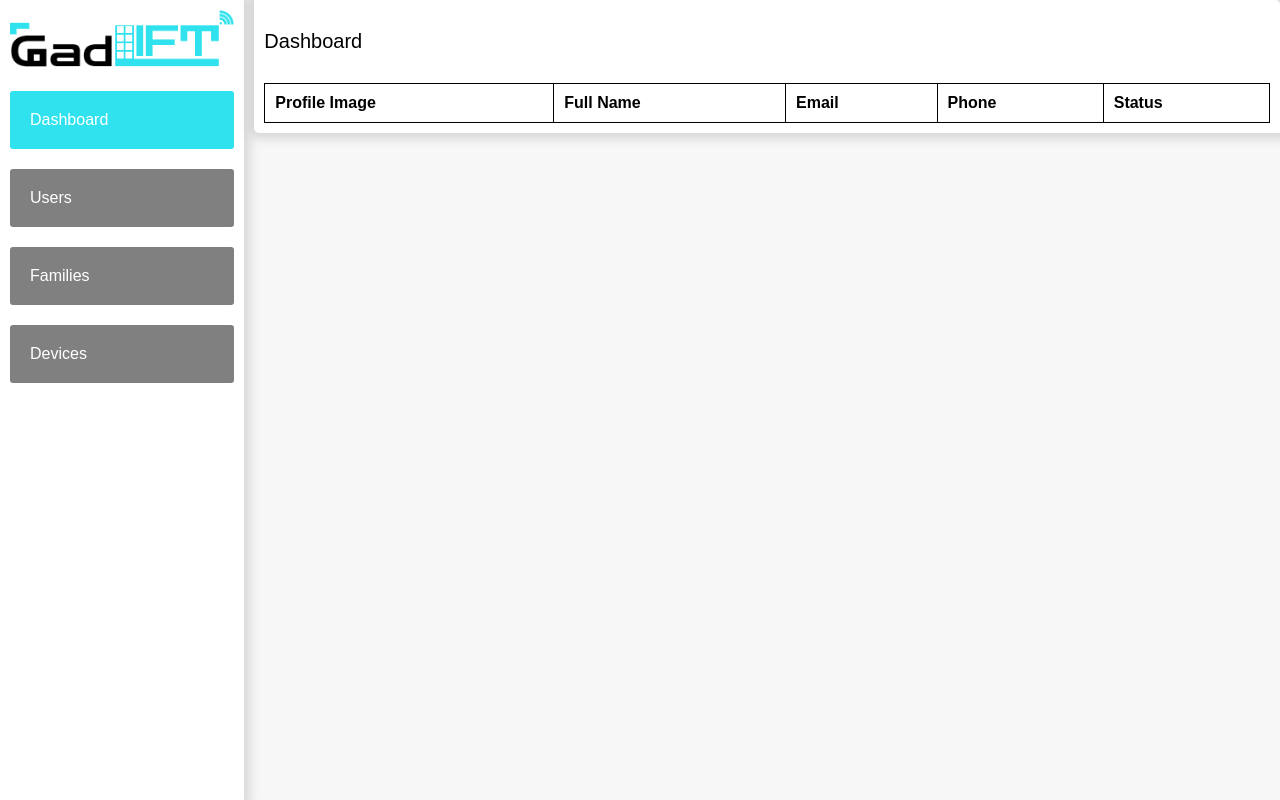
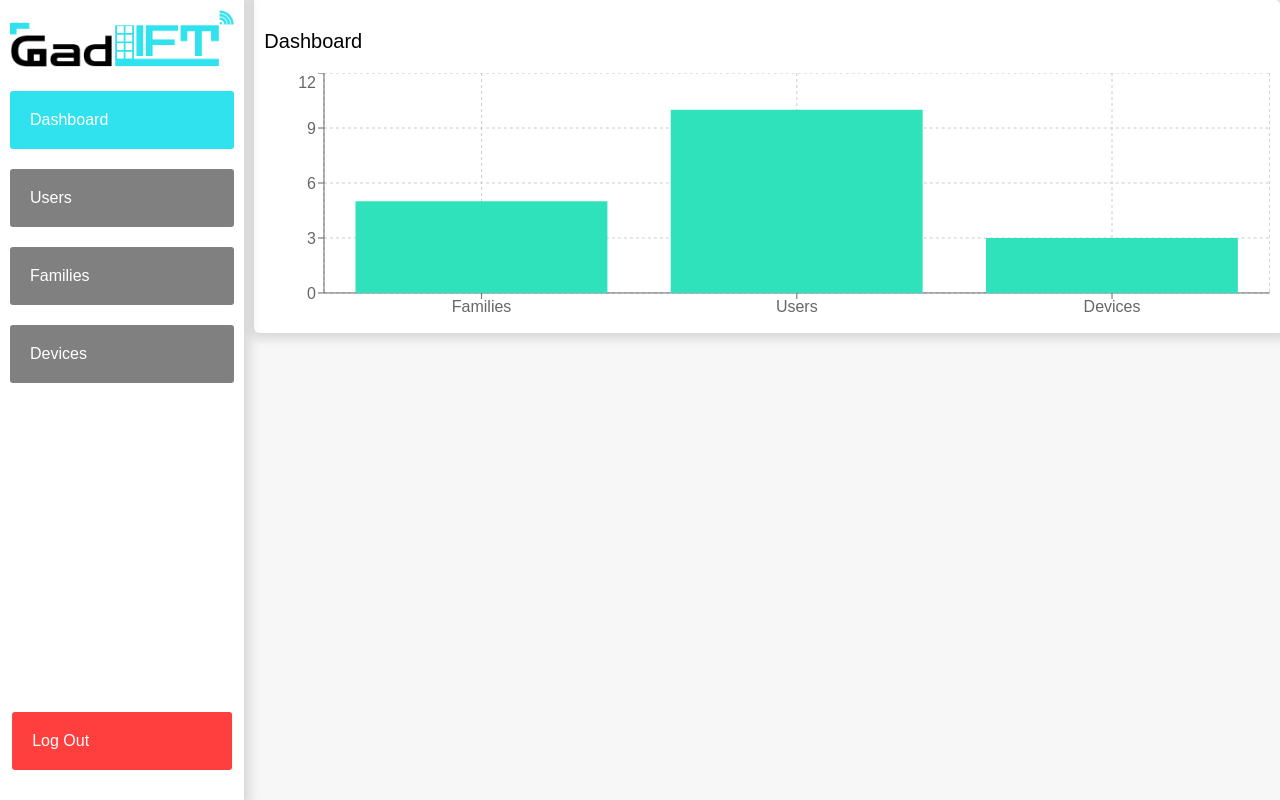
Before and after one commit to younes-damouna/gad-lift, a React (Create React App) app in the folder web_frontend/: page /dashboard in a window 1280 px wide. Built offline with nearby package versions, Linux system fonts and the light colour scheme; a web font is replaced by a local one.

Commit message:
frontend: added logout button

```diff
--- a/web_frontend/src/components/BarChart/index.jsx
+++ b/web_frontend/src/components/BarChart/index.jsx
@@ -15,7 +15,7 @@ const BarChartCustom = ({ data }) => {
       <ResponsiveContainer
 
 
-
+        height={250}
         className={`w-100 `}
         margin={{ left: 0 }}
       >
--- a/web_frontend/src/components/Panel/index.jsx
+++ b/web_frontend/src/components/Panel/index.jsx
@@ -1,35 +1,30 @@
-import React, { useState } from 'react'
-import './index.css'
-import BarChartCustom from '../BarChart'
-const Panel = ({activeMainTab}) => {
+import React, { useState } from "react";
+import "./index.css";
+import BarChartCustom from "../BarChart";
+const Panel = ({ activeMainTab }) => {
   const [users, setusers] = useState([]);
 
   const data = [
     {
       name: "Families",
-          "value": 5,
-
+      value: 5,
     },
     {
       name: "Users",
-          "value": 10,
-
+      value: 10,
     },
     {
       name: "Devices",
-          "value": 3,
-
+      value: 3,
     },
-
   ];
 
   return (
-    <div className='panel w-100'>
-  <div className="panel-title">   {activeMainTab}</div>
-    {activeMainTab=="Dashboard"?
-     <BarChartCustom data={data}/>:<></>
-
-    }
+    <div className="panel w-100">
+      <div className="panel-title"> {activeMainTab}</div>
+      {activeMainTab == "Dashboard" ? (
+        <BarChartCustom data={data} />
+      ) : (
         <div className="table-container">
           <table>
             <thead>
@@ -44,23 +39,25 @@ const Panel = ({activeMainTab}) => {
               </tr>
             </thead>
             <tbody>
-              {Array.isArray(users)?users.map((user, index) => {
+              {Array.isArray(users)
+                ? users.map((user, index) => {
                     return (
                       <tr key={index}>
-                    <td>`{user.first_name} {user.last_name}`</td>
+                        <td>
+                          `{user.first_name} {user.last_name}`
+                        </td>
                         <td>{user.phone_number}</td>
                         <td>{user.email}</td>
-
                       </tr>
                     );
-              }):""}
+                  })
+                : ""}
             </tbody>
           </table>
         </div>
-    {/* <BarChartCustom data={data}/> */}
+      )}
     </div>
+  );
+};
 
-  )
-}
-
-export default Panel
+export default Panel;
--- a/web_frontend/src/pages/Dashboard/index.css
+++ b/web_frontend/src/pages/Dashboard/index.css
@@ -3,6 +3,7 @@
   width: 300px;
   height: 100vh;
   padding: 10px;
+  position: relative;
 }
 .menu-item {
   background-color: gray;
@@ -25,6 +26,19 @@
   opacity: 0.7;
 }
 
+.log-out-btn{
+  position: absolute;
+  /* margin: 10px !important; */
+
+  bottom: 10px;
+  right: 0;
+  left: 50%;
+  transform: translate(-50%);
+  width: 90% !important;
+  /* margin-top: 50%; */
+  background-color: rgba(255, 0, 0, 0.756);
+}
+
 @media only screen and (max-width: 600px) {
   .main {
     flex-wrap: wrap;
--- a/web_frontend/src/pages/Dashboard/index.jsx
+++ b/web_frontend/src/pages/Dashboard/index.jsx
@@ -21,7 +21,7 @@ const DashboardPage = () => {
     },
     {
         title:"Devices"
-    },
+    }
 
 
 ]
@@ -29,13 +29,16 @@ const DashboardPage = () => {
   return (
     <div className="d-flex gap w-100 main">
       <div className="aside">
-          <div className="menu">
+          <div className="menu" >
           <img  src={logo} className={`w-100`}/>
 
             {menuItems.map((menuItem,index)=>{return(
             <div key={index} onClick={()=>{ setActiveMainTab(`${menuItem.title}`)}} className={`menu-item ${activeMainTab===menuItem.title?'active':''}`}>{menuItem.title}</div>
 
             )})}
+
+                    <div className={`menu-item log-out-btn`}>Log Out</div>
+
 
           </div>
         </div>
```
Lines whose indentation alone changed are shown as unchanged.
